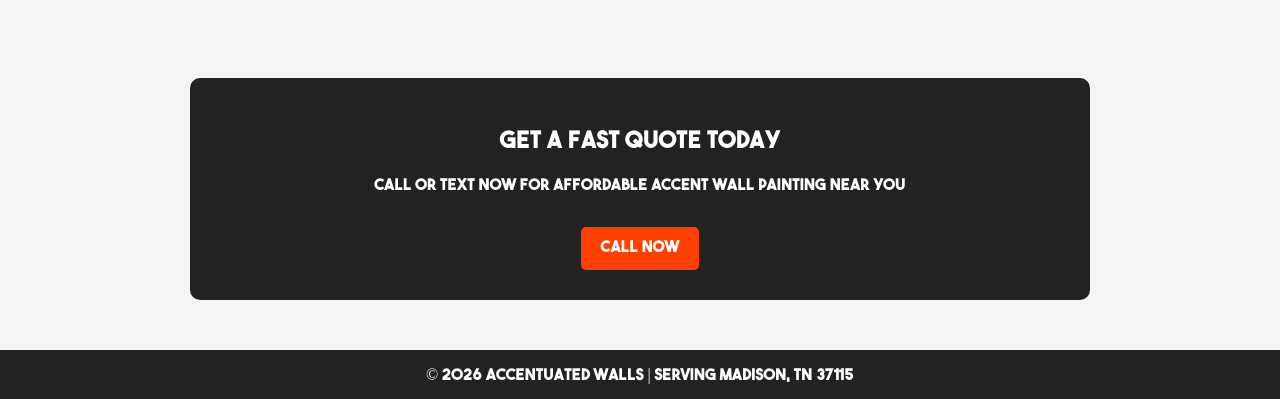
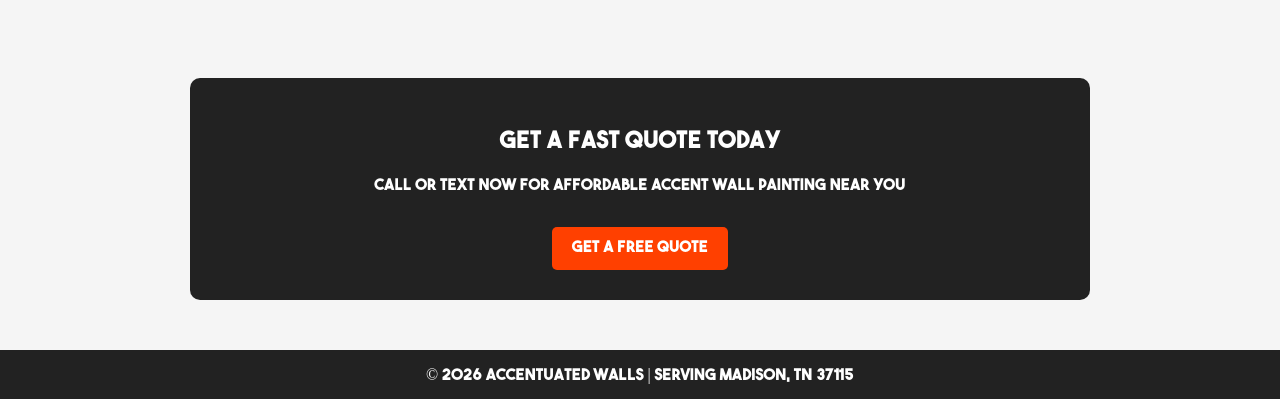
Before and after one commit to pondernasir/simpleAccentuatedWalls, a plain HTML site: page index.html in a window 1280 px wide. Shown: the part 1424-1823 px from the top of the page. Drawn offline with Linux system fonts and the light colour scheme.

Commit message:
Update index.html

```diff
--- a/index.html
+++ b/index.html
@@ -50,7 +50,7 @@
     <div class="cta">
         <h2>Get a Fast Quote Today</h2>
         <p>Call or text now for affordable accent wall painting near you</p>
-        <a href="tel:+16158022287" class="btn">Call Now</a>
+        <a href="tel:+16158022287" class="btn">Get a Free Quote</a>
     </div>
 
 </div>
```
